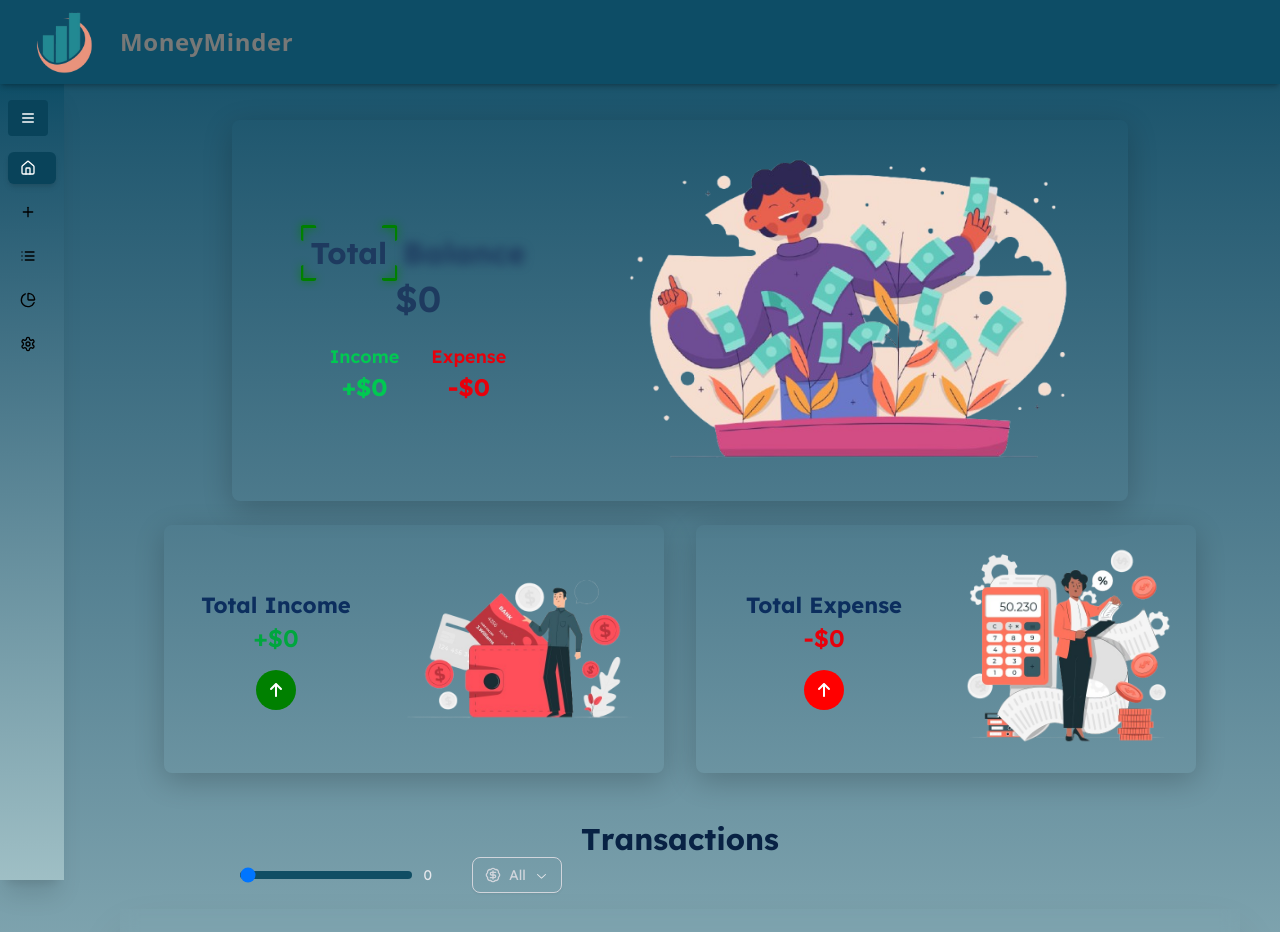
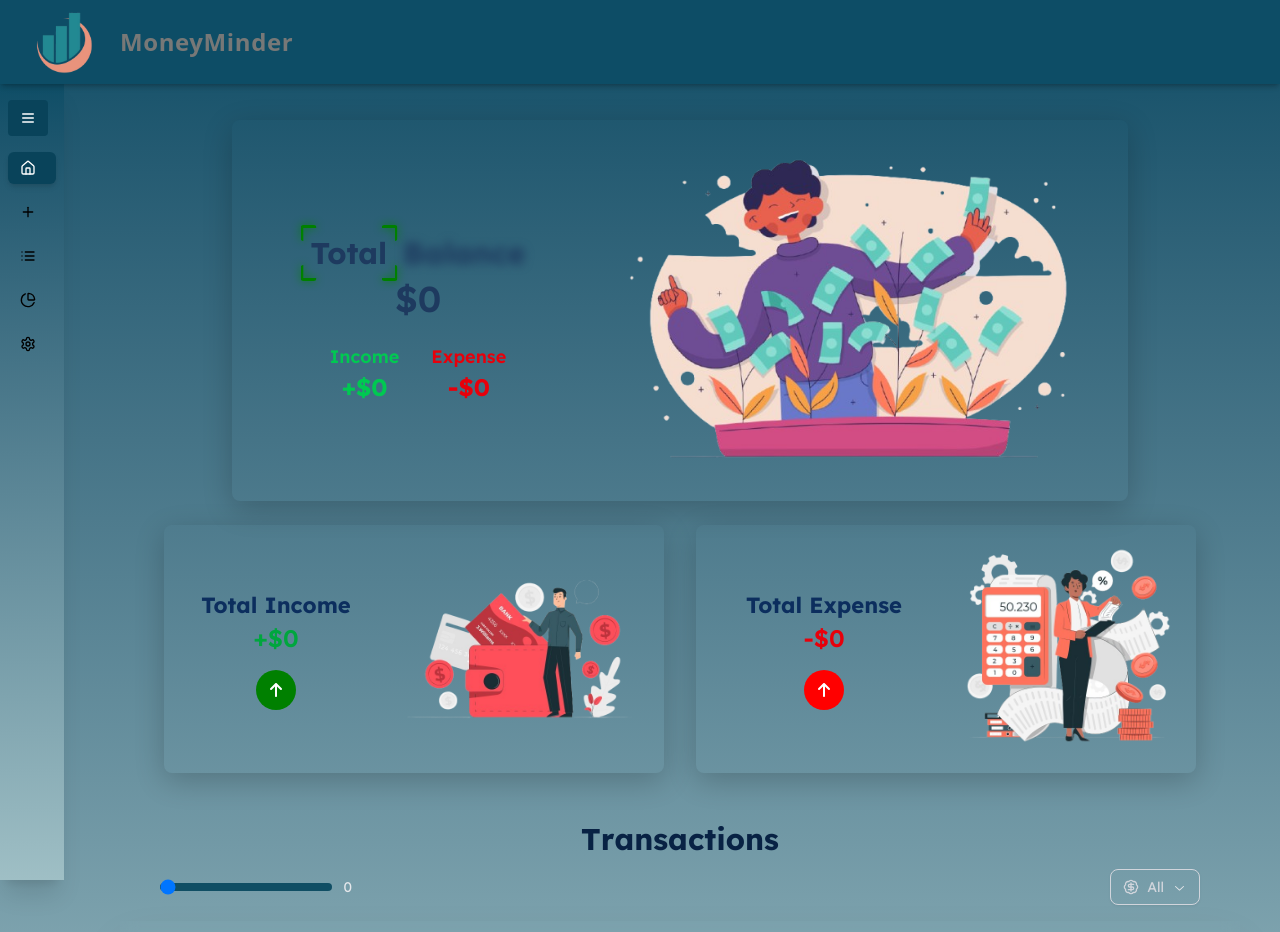
Before and after one commit to hshehriyaralam/MoneyMinder, a React (Vite) app: page / in a window 1280 px wide. Shown: the top 932 px of the page. Built offline with nearby package versions, Linux system fonts and the light colour scheme.

Commit message:
set alignment filter Components

```diff
--- a/src/Components/layout/Filters.jsx
+++ b/src/Components/layout/Filters.jsx
@@ -12,7 +12,7 @@ const Filters = ({ onSelectValue, selectedCategory, setSelectCategory }) => {
   };
 
   return (
-    <div className="flex items-center mx-30 gap-x-10">
+    <div className="flex flex-col items-center justify-center gap-y-3 my-3      md:flex md:flex-row  md:justify-between">
       <ElasticSlider
         minValue={`${minValue}`}
         maxValue={`${maxValue}`}
--- a/src/Components/transactions/TransactionHistory.jsx
+++ b/src/Components/transactions/TransactionHistory.jsx
@@ -99,8 +99,8 @@ function TransactionHistory({ limit, Name }) {
       >
         {Name}
       </TextAnimate>
-      <div className="flex items-center gap-4">
-            <Filters
+      <div className='mx-10'>
+        <Filters
         onSelectValue={setFilterValue}
         selectedCategory={selectedCategory}
         setSelectCategory={setSelectedCategory}
```
